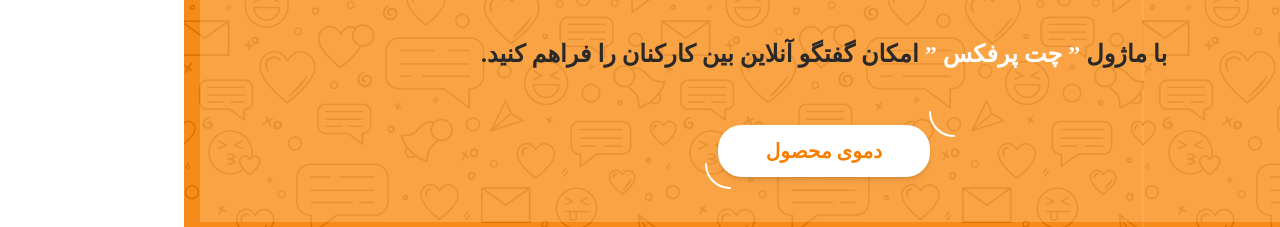
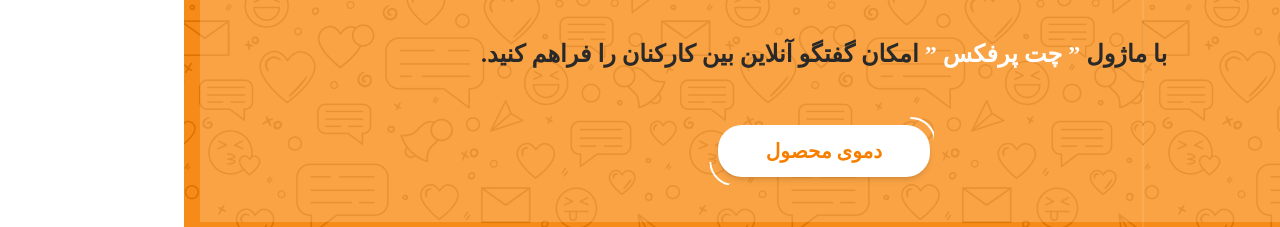
Before and after one commit to mahyarErshad/perfex-chat, a React (Create React App) app: page / in a window 1280 px wide. Shown: the part 492-719 px from the top of the page. Built offline with nearby package versions, Linux system fonts and the light colour scheme; a web font is replaced by a local one.

Commit message:
Hero section CTA is done

```diff
--- a/src/Components/HeroSection/HeroSection.jsx
+++ b/src/Components/HeroSection/HeroSection.jsx
@@ -40,11 +40,9 @@ function HeroSection() {
         <p className="mt-[3.25rem] text-[#292929] max-md:text-lg md:text-2xl font-semibold text-center">
           با ماژول <strong className="text-white">” چت پرفکس ”</strong> امکان گفتگو آنلاین بین کارکنان را فراهم کنید.
         </p>
-        <div className="button-wrapper relative">
-          <a href="#aa" target="_blank" className="shadow-md mt-[3.4375rem] bg-white py-3 px-12 text-xl font-semibold text-primary flex-center rounded-3xl hover:opacity-90 duration-300">
-            دموی محصول
-          </a>
-        </div>
+        <a href="#aa" target="_blank" className="shadow-md mt-[3.4375rem] bg-white py-3 px-12 text-xl font-semibold text-primary flex-center rounded-3xl hover:opacity-90 duration-300 relative">
+          دموی محصول
+        </a>
       </div>
     </section>
   );
--- a/src/index.css
+++ b/src/index.css
@@ -82,23 +82,24 @@ body,
   border: 1px solid #f77f00;
   backdrop-filter: blur(4.5px);
 }
-.hero-section-cta .button-wrapper::after {
+.hero-section-cta a::after {
   content: "";
   position: absolute;
   background-image: url(./assets/images/button-after-shape.svg);
-  left: -0.8125rem;
-  bottom: -5.8125rem;
-  width: 100%;
-  height: 100%;
+  left: -0.5rem;
+  bottom: -0.5rem;
+  width: 1.5rem;
+  height: 1.5rem;
+  background-repeat: no-repeat;
+  transform: rotate(356deg);
+}
+.hero-section-cta a::before {
+  content: "";
+  position: absolute;
+  background-image: url(./assets/images/button-before-shape.svg);
+  right: -0.25rem;
+  top: -0.5rem;
+  width: 1.5rem;
+  height: 1.5rem;
   background-repeat: no-repeat;
 }
-.hero-section-cta .button-wrapper::before {
-  content: "";
-  position: absolute;
-  background-image: url(./assets/images/button-after-shape.svg);
-  right: -13.1875rem;
-  top: 2.5625rem;
-  width: 100%;
-  height: 100%;
-  background-repeat: no-repeat;
-}
```
